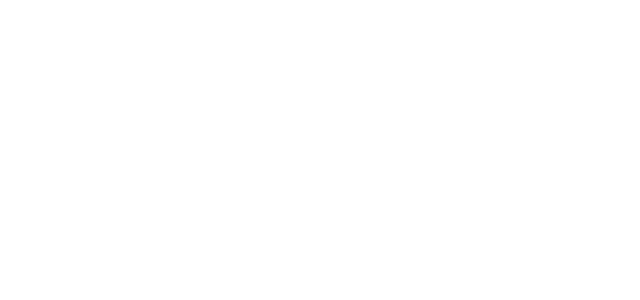
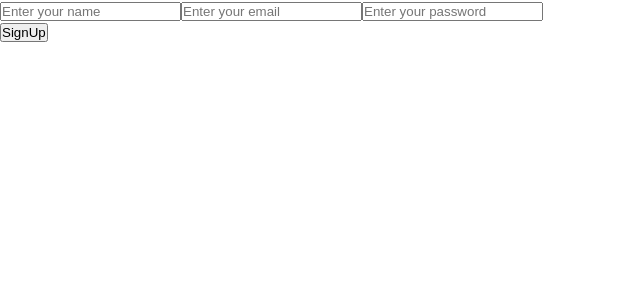
Before and after one commit to jyotirmoy-sinhababu/posts-App, a React (Create React App) app: page / in a window 1280 px wide. Shown: the top 300 px of the page, without its empty margins (0-640 px from the left). Built offline with nearby package versions, Linux system fonts and the light colour scheme.

Commit message:
sign up page created

```diff
--- a/src/App.js
+++ b/src/App.js
@@ -1,7 +1,12 @@
 import './App.css';
+import Container from './component/container/Container';
 
 function App() {
-  return <div className='App'></div>;
+  return (
+    <div className='App'>
+      <Container />
+    </div>
+  );
 }
 
 export default App;
--- /dev/null
+++ b/src/component/auth/SignUp.js
@@ -0,0 +1,48 @@
+import React, { useState } from 'react';
+
+const SignUp = () => {
+  const [signUpData, setSignUpData] = useState('');
+
+  const handleChange = (e) => {
+    setSignUpData({ ...signUpData, [e.target.name]: e.target.value });
+  };
+  console.log(signUpData);
+  return (
+    <>
+      <form>
+        <input
+          className='signup-inp'
+          type='text'
+          name='name'
+          placeholder='Enter your name'
+          onChange={(e) => {
+            handleChange(e);
+          }}
+        />
+        <input
+          onChange={(e) => {
+            handleChange(e);
+          }}
+          className='signup-inp'
+          type='text'
+          name='email'
+          placeholder='Enter your email'
+        />
+        <input
+          onChange={(e) => {
+            handleChange(e);
+          }}
+          className='signup-inp'
+          type='text'
+          name='password'
+          placeholder='Enter your password'
+        />
+        <div className='signup-btn'>
+          <button>SignUp</button>
+        </div>
+      </form>
+    </>
+  );
+};
+
+export default SignUp;
--- /dev/null
+++ b/src/component/container/Container.js
@@ -0,0 +1,12 @@
+import React from 'react';
+import SignUp from '../auth/SignUp';
+
+const Container = () => {
+  return (
+    <div>
+      <SignUp />
+    </div>
+  );
+};
+
+export default Container;
```
Also changed, not shown: src/component/auth/Login.js (added, +14 -0 lines).
